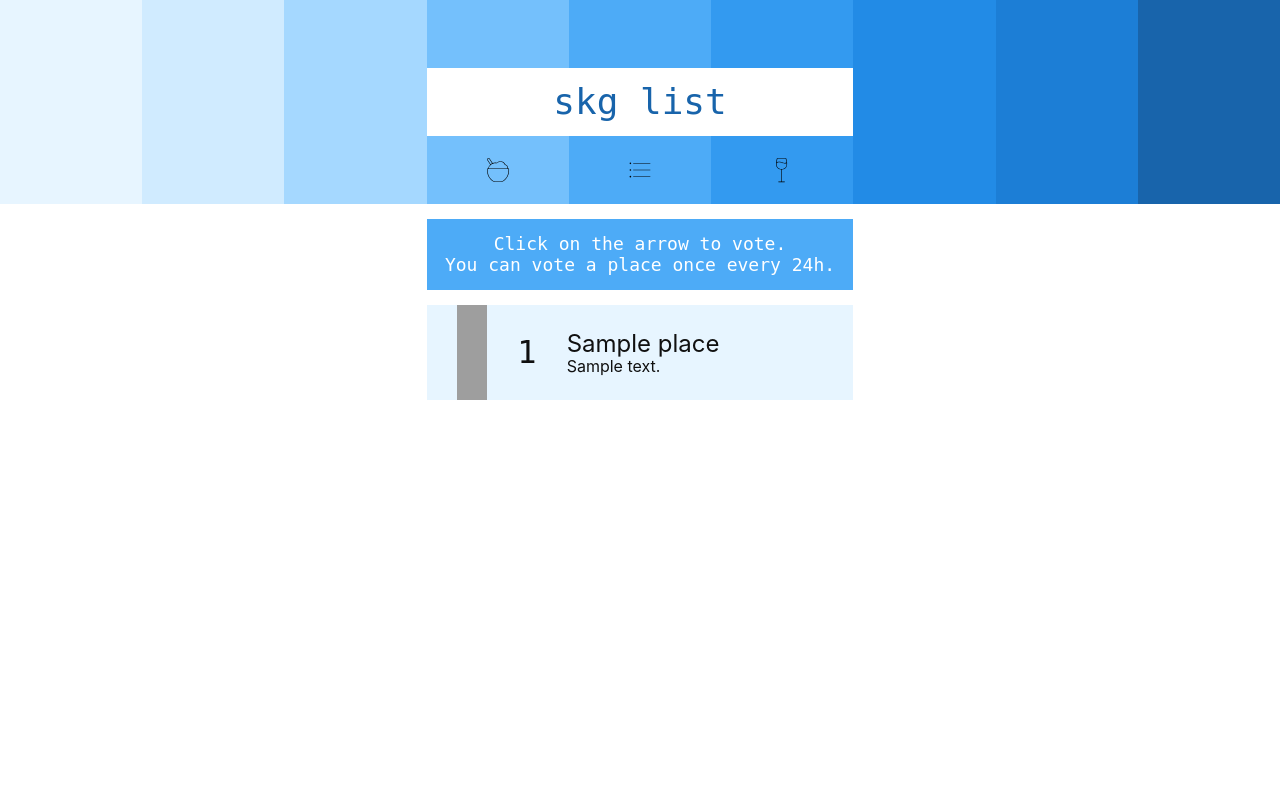
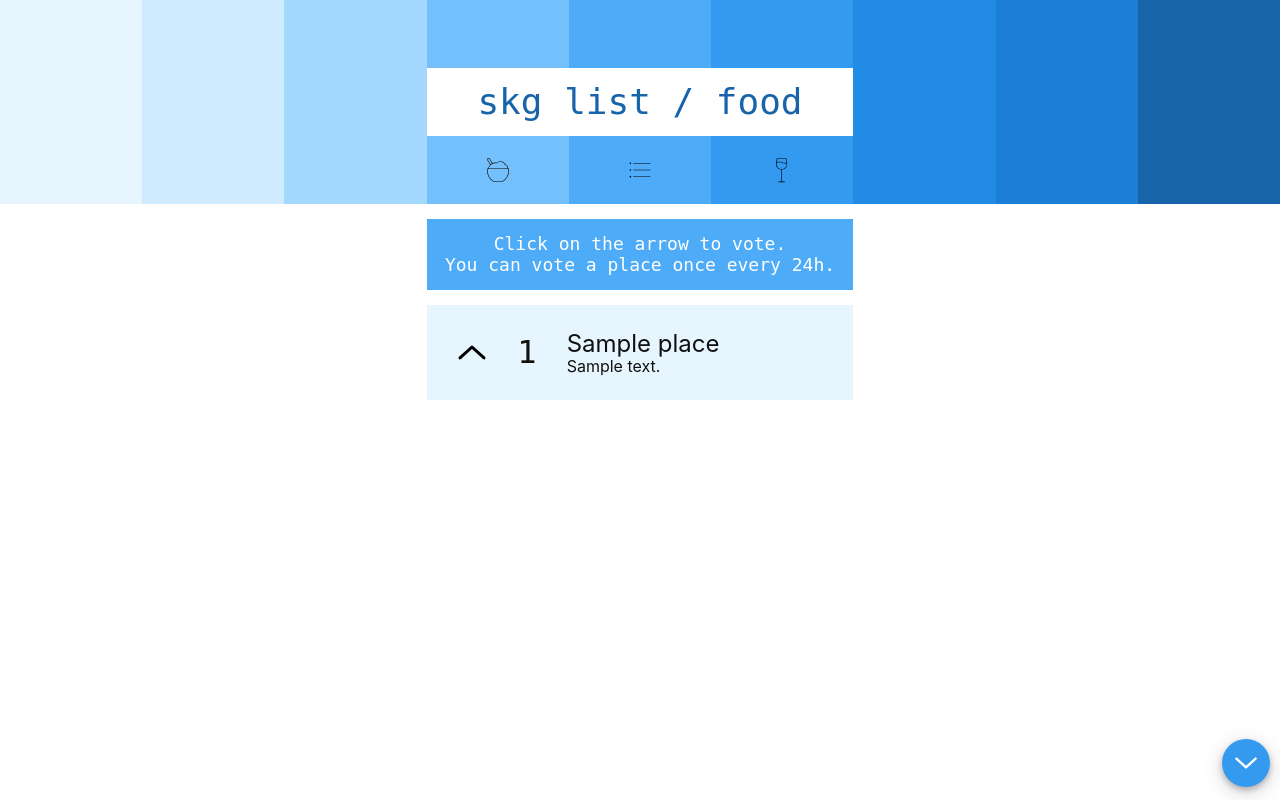
Before and after one commit to sirodoht/skglist.com, a Django app: page /food/ in a window 1280 px wide. Run offline with Django 3.2, Linux system fonts and the light colour scheme; tables that the repository leaves empty hold one stand-in row (values such as "Sample post"); grey boxes are pictures that could not be loaded.

Commit message:
add scroll to top and bottom functionality

```diff
--- a/main/static/styles/main.css
+++ b/main/static/styles/main.css
@@ -487,6 +487,7 @@ a {
 
 .places-share a {
     color: #fff;
+    text-decoration: underline;
 }
 
 .alert {
@@ -537,3 +538,21 @@ a {
       transform: translate3d(0, -100%, 0);
     }
 }
+
+.scroll {
+    position: fixed;
+    bottom: 10px;
+    right: 10px;
+}
+
+.scroll img {
+    cursor: pointer;
+    width: 48px;
+    box-sizing: border-box;
+    background: #339af0;
+    border-radius: 50%;
+    padding: 12px;
+    color: #fff;
+    box-shadow: 0 5px 20px rgba(0, 0, 0, 0.19), 0 3px 6px rgba(0, 0, 0, 0.23);
+    transition: all 0.15s cubic-bezier(0.785, 0.135, 0.15, 0.86);
+}
--- a/main/templates/main/index.html
+++ b/main/templates/main/index.html
@@ -9,8 +9,17 @@
             <br>You can vote again in 24&nbsp;hours.
         </div>
 
+        <div class="scroll" title="Scroll down." id="scroll">
+            <img src="{% static 'images/arrow-down.svg' %}" alt="scroll down icon">
+        </div>
+
         <a href="{% url 'main:index' %}" class="logo">
             skg list
+            {% if request.path == '/food/' %}
+            / food
+            {% elif request.path == '/drink/' %}
+            / drink
+            {% endif %}
         </a>
         <div class="one">
         </div>
@@ -37,7 +46,7 @@
             <div class="places-item">
                 <div class="places-item-head">
                     <a href="#" class="places-item-head-vote" data-id="{{ item.id }}">
-                        <img src="{% static 'images/arrow.svg' %}" alt="vote icon">
+                        <img src="{% static 'images/arrow-up.svg' %}" alt="vote icon">
                     </a>
                     <div class="places-item-head-ranking">{{ forloop.counter }}</div>
                 </div>
@@ -110,5 +119,33 @@
                 xhr.send(JSON.stringify(body));
             });
         }
+
+        function scrollToBottom() {
+            window.scroll({
+                top: document.documentElement.scrollHeight,
+                left: 0,
+                behavior: 'smooth'
+            });
+        };
+
+        function scrollToTop() {
+            window.scroll({
+                top: 0,
+                left: 0,
+                behavior: 'smooth'
+            });
+        };
+
+        document.getElementById('scroll').addEventListener('click', scrollToBottom);
+        window.onscroll = function() {
+            if (document.body.scrollHeight - window.innerHeight - window.scrollY === 0) {
+                document.getElementById('scroll').removeEventListener('click', scrollToBottom);
+                document.getElementById('scroll').addEventListener('click', scrollToTop);
+            }
+            if (window.scrollY === 0) {
+                document.getElementById('scroll').removeEventListener('click', scrollToTop);
+                document.getElementById('scroll').addEventListener('click', scrollToBottom);
+            }
+        };
     </script>
 {% endblock %}
```
Also changed, not shown: main/templates/main/group.html (+33 -10 lines), main/templates/main/group_create.html (+34 -2 lines).
